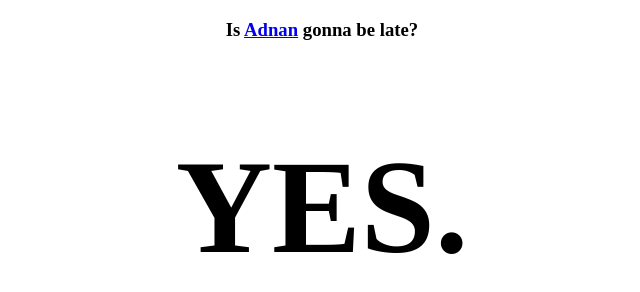
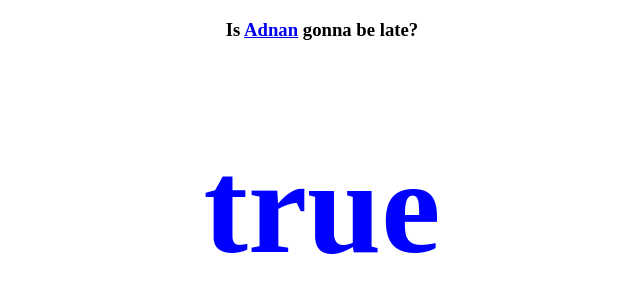
Before and after one commit to nerdsupremacist/isAdnanGonnaBeLate, a plain HTML site: page index.html in a window 1280 px wide. Shown: the whole page, without its empty margins (318-958 px from the left). Drawn offline with Linux system fonts and the light colour scheme.

Commit message:
Adding randomness to site

```diff
--- a/index.html
+++ b/index.html
@@ -5,9 +5,36 @@
         <title>Is Adnan gonna be late?</title>
     </head>
     <body>
+
         <div style="text-align: center;">
             <h3>Is <a href="https://github.com/makhaniadnan">Adnan</a> gonna be late?</h3>
-            <h1 style="font-size: 100pt">YES.</h1>
+            <div id="answer"></div>
         </div>
+
+        <script type="text/javascript">
+
+            Array.prototype.random = function () {
+                var index = Math.floor(Math.random() * this.length);
+                return this[index];
+            };
+
+            var options = [
+                '<h1 style="font-size: 100pt;" id="answer">YES.</h1>',
+                '<h1 style="font-size: 100pt;" id="answer">DUH!.</h1>',
+                '<h1 style="font-size: 100pt;" id="answer">It\'s Adnan.</h1>',
+                '<h1 style="font-size: 70pt;" id="answer">Deep down.<br> You already know the answer.</h1>',
+                '<h1 style="font-size: 100pt; color: blue;" id="answer">true</h1>',
+                '<h1 style="text-align: left; font-size: 50pt;" id="answer">while (true) { <br>&thinsp;&thinsp;&thinsp;&thinsp;printf("Adnan is Late")<br>}</h1>',
+                '<img src="waiting.png" alt="">',
+                '<img src="time.jpeg" alt="">',
+                '<h1 style="font-size: 50pt;" id="answer">Adnan be like.</h1><img src="yep.png" alt="">',
+                '<h1 style="font-size: 70pt;" id="answer">I don\'t see any flying pigs around.</h1> <br><h1 style="font-size: 100pt;" id="answer"> So I\'ll go with yes...</h1>',
+            ]
+
+            var answer = options.random();
+            document.getElementById('answer').innerHTML = answer;
+
+        </script>
+
     </body>
 </html>
```
